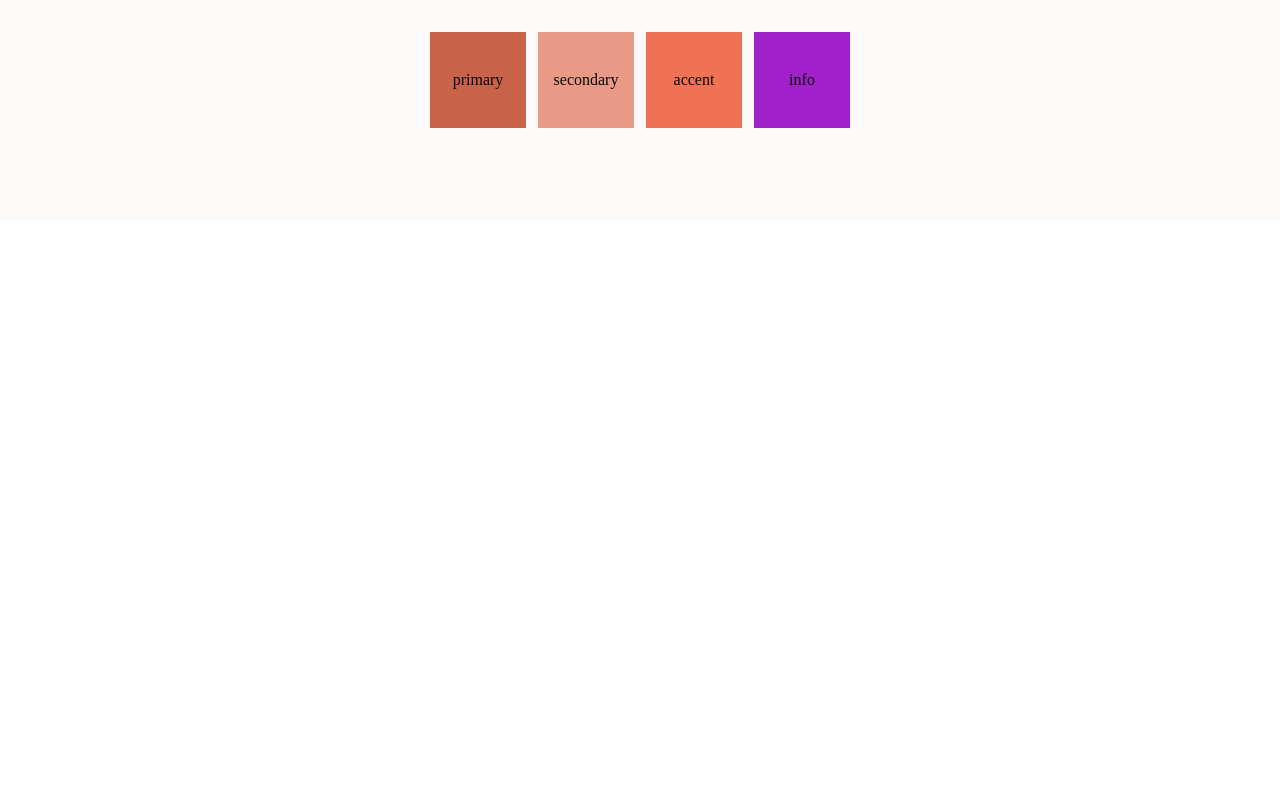
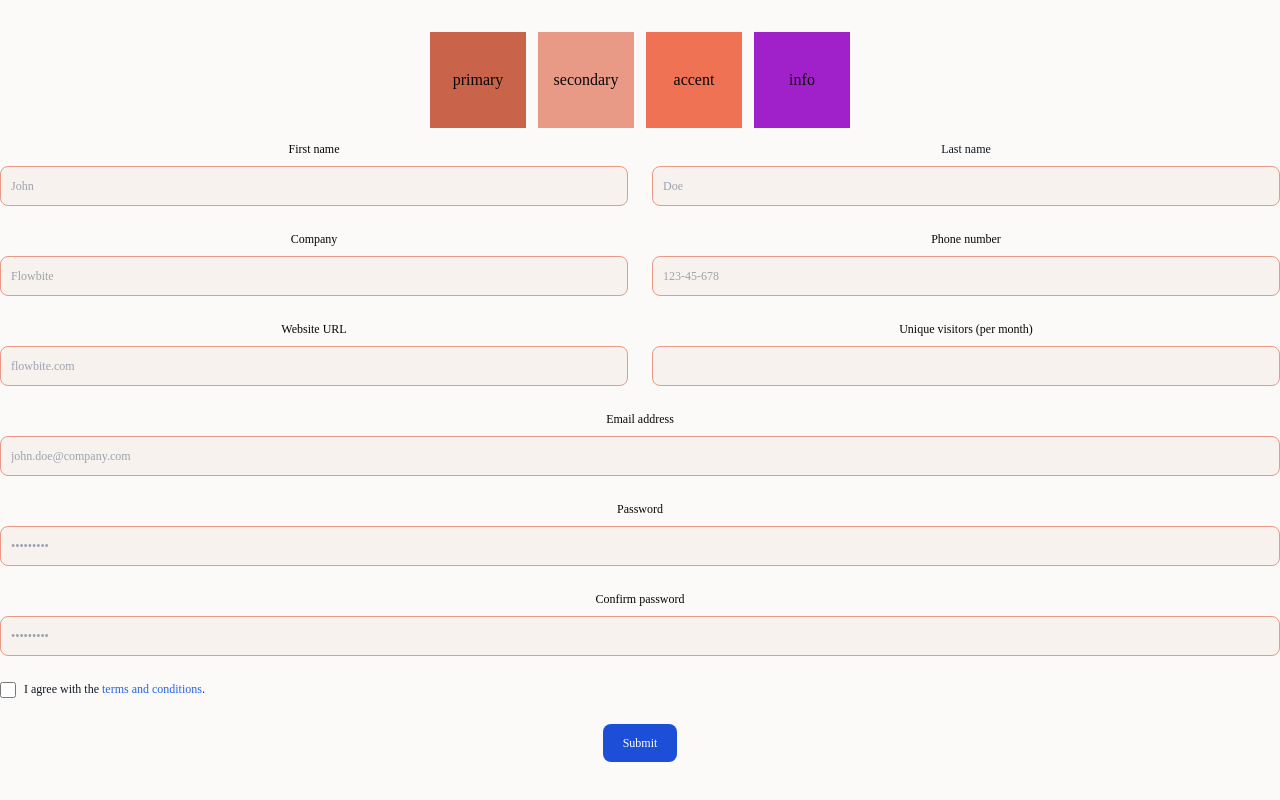
Before and after one commit to 4lexDel/Random-website, a React (Create React App) app: page / in a window 1280 px wide. Shown: the part 1016-1816 px from the top of the page. Before the commit the page ends 1236 px from the top, so only its background shows below. Built offline with nearby package versions, Linux system fonts and the light colour scheme.

Commit message:
palette update + inputs

```diff
--- /dev/null
+++ b/src/components/Form/Form.tsx
@@ -0,0 +1,53 @@
+function Form() {
+    return (
+        <form>
+            <div className="grid gap-6 mb-6 md:grid-cols-2">
+                <div>
+                    <label htmlFor="first_name" className="block mb-2 text-sm font-medium text-text">First name</label>
+                    <input type="text" id="first_name" className="bg-background-50 border border-secondary text-text text-sm rounded-lg focus:ring-blue-500 focus:border-blue-500 block w-full p-2.5" placeholder="John" required />
+                </div>
+                <div>
+                    <label htmlFor="last_name" className="block mb-2 text-sm font-medium text-gray-900 dark:white">Last name</label>
+                    <input type="text" id="last_name" className="bg-background-50 border border-secondary text-text text-sm rounded-lg focus:ring-blue-500 focus:border-blue-500 block w-full p-2.5" placeholder="Doe" required />
+                </div>
+                <div>
+                    <label htmlFor="company" className="block mb-2 text-sm font-medium text-gray-900 text-text">Company</label>
+                    <input type="text" id="company" className="bg-background-50 border border-secondary text-text text-sm rounded-lg focus:ring-blue-500 focus:border-blue-500 block w-full p-2.5" placeholder="Flowbite" required />
+                </div>
+                <div>
+                    <label htmlFor="phone" className="block mb-2 text-sm font-medium text-gray-900 text-text">Phone number</label>
+                    <input type="tel" id="phone" className="bg-background-50 border border-secondary text-text text-sm rounded-lg focus:ring-blue-500 focus:border-blue-500 block w-full p-2.5" placeholder="123-45-678" pattern="[0-9]{3}-[0-9]{2}-[0-9]{3}" required />
+                </div>
+                <div>
+                    <label htmlFor="website" className="block mb-2 text-sm font-medium text-gray-900 text-text">Website URL</label>
+                    <input type="url" id="website" className="bg-background-50 border border-secondary text-text text-sm rounded-lg focus:ring-blue-500 focus:border-blue-500 block w-full p-2.5" placeholder="flowbite.com" required />
+                </div>
+                <div>
+                    <label htmlFor="visitors" className="block mb-2 text-sm font-medium text-gray-900 text-text">Unique visitors (per month)</label>
+                    <input type="number" id="visitors" className="bg-background-50 border border-secondary text-text text-sm rounded-lg focus:ring-blue-500 focus:border-blue-500 block w-full p-2.5" placeholder="" required />
+                </div>
+            </div>
+            <div className="mb-6">
+                <label htmlFor="email" className="block mb-2 text-sm font-medium text-gray-900 text-text">Email address</label>
+                <input type="email" id="email" className="bg-background-50 border border-secondary text-text text-sm rounded-lg focus:ring-blue-500 focus:border-blue-500 block w-full p-2.5" placeholder="john.doe@company.com" required />
+            </div>
+            <div className="mb-6">
+                <label htmlFor="password" className="block mb-2 text-sm font-medium text-gray-900 text-text">Password</label>
+                <input type="password" id="password" className="bg-background-50 border border-secondary text-text text-sm rounded-lg focus:ring-blue-500 focus:border-blue-500 block w-full p-2.5" placeholder="•••••••••" required />
+            </div>
+            <div className="mb-6">
+                <label htmlFor="confirm_password" className="block mb-2 text-sm font-medium text-gray-900 text-text">Confirm password</label>
+                <input type="password" id="confirm_password" className="bg-background-50 border border-secondary text-text text-sm rounded-lg focus:ring-blue-500 focus:border-blue-500 block w-full p-2.5" placeholder="•••••••••" required />
+            </div>
+            <div className="flex items-start mb-6">
+                <div className="flex items-center h-5">
+                    <input id="remember" type="checkbox" value="" className="w-4 h-4 border border-gray-300 rounded bg-gray-50 focus:ring-3 focus:ring-blue-300 dark:bg-gray-700 dark:border-gray-600 dark:focus:ring-blue-600 dark:ring-offset-gray-800" required />
+                </div>
+                <label htmlFor="remember" className="ms-2 text-sm font-medium text-gray-900 dark:text-gray-300">I agree with the <a href="#" className="text-blue-600 hover:underline dark:text-blue-500">terms and conditions</a>.</label>
+            </div>
+            <button type="submit" className="text-white bg-blue-700 hover:bg-blue-800 focus:ring-4 focus:outline-none focus:ring-blue-300 font-medium rounded-lg text-sm w-full sm:w-auto px-5 py-2.5 text-center dark:bg-blue-600 dark:hover:bg-blue-700 dark:focus:ring-blue-800">Submit</button>
+        </form>
+    );
+}
+
+export default Form;
--- a/src/index.css
+++ b/src/index.css
@@ -10,38 +10,140 @@
 
 @layer base {
   :root {
+
     --text: #0a0605;
+    --text-50: #f6f0ee;
+    --text-100: #eee0dd;
+    --text-200: #ddc2bb;
+    --text-300: #cca399;
+    --text-400: #bb8577;
+    --text-500: #aa6655;
+    --text-600: #885244;
+    --text-700: #663d33;
+    --text-800: #442922;
+    --text-900: #221411;
+    --text-950: #110a09;
+
     --background: #fcfaf8;
+    --background-50: #f7f2ed;
+    --background-100: #f0e6db;
+    --background-200: #e0ccb8;
+    --background-300: #d1b394;
+    --background-400: #c29970;
+    --background-500: #b3804d;
+    --background-600: #8f663d;
+    --background-700: #6b4d2e;
+    --background-800: #47331f;
+    --background-900: #241a0f;
+    --background-950: #120d08;
+
     --primary: #c9644a;
+    --primary-50: #f9eeeb;
+    --primary-100: #f3ddd8;
+    --primary-200: #e8bbb0;
+    --primary-300: #dc9a89;
+    --primary-400: #d07862;
+    --primary-500: #c4563b;
+    --primary-600: #9d452f;
+    --primary-700: #763423;
+    --primary-800: #4f2217;
+    --primary-900: #27110c;
+    --primary-950: #140906;
+
     --secondary: #e89a87;
+    --secondary-50: #fbedea;
+    --secondary-100: #f7dbd4;
+    --secondary-200: #efb7a9;
+    --secondary-300: #e7937e;
+    --secondary-400: #de6f54;
+    --secondary-500: #d64b29;
+    --secondary-600: #ab3c21;
+    --secondary-700: #812d18;
+    --secondary-800: #561e10;
+    --secondary-900: #2b0f08;
+    --secondary-950: #150804;
+
     --accent: #ee7253;
+    --accent-50: #fdece8;
+    --accent-100: #fad9d1;
+    --accent-200: #f6b3a2;
+    --accent-300: #f18d74;
+    --accent-400: #ed6745;
+    --accent-500: #e84117;
+    --accent-600: #ba3412;
+    --accent-700: #8b270e;
+    --accent-800: #5d1a09;
+    --accent-900: #2e0d05;
+    --accent-950: #170602;
+
     --info: #a021ca;
   }
   .dark {
     --text: #faf6f5;
+    --text-50: #110a09;
+    --text-100: #221411;
+    --text-200: #442922;
+    --text-300: #663d33;
+    --text-400: #885244;
+    --text-500: #aa6655;
+    --text-600: #bb8577;
+    --text-700: #cca399;
+    --text-800: #ddc2bb;
+    --text-900: #eee0dd;
+    --text-950: #f6f0ee;
+
     --background: #070503;
+    --background-50: #120d08;
+    --background-100: #241a0f;
+    --background-200: #47331f;
+    --background-300: #6b4d2e;
+    --background-400: #8f663d;
+    --background-500: #b3804d;
+    --background-600: #c29970;
+    --background-700: #d1b394;
+    --background-800: #e0ccb8;
+    --background-900: #f0e6db;
+    --background-950: #f7f2ed;
+
     --primary: #b54f36;
+    --primary-50: #140906;
+    --primary-100: #27110c;
+    --primary-200: #4f2217;
+    --primary-300: #763423;
+    --primary-400: #9d452f;
+    --primary-500: #c4563b;
+    --primary-600: #d07862;
+    --primary-700: #dc9a89;
+    --primary-800: #e8bbb0;
+    --primary-900: #f3ddd8;
+    --primary-950: #f9eeeb;
+
     --secondary: #782a17;
+    --secondary-50: #150804;
+    --secondary-100: #2b0f08;
+    --secondary-200: #561e10;
+    --secondary-300: #812d18;
+    --secondary-400: #ab3c21;
+    --secondary-500: #d64b29;
+    --secondary-600: #de6f54;
+    --secondary-700: #e7937e;
+    --secondary-800: #efb7a9;
+    --secondary-900: #f7dbd4;
+    --secondary-950: #fbedea;
+
     --accent: #ac3011;
+    --accent-50: #170602;
+    --accent-100: #2e0d05;
+    --accent-200: #5d1a09;
+    --accent-300: #8b270e;
+    --accent-400: #ba3412;
+    --accent-500: #e84117;
+    --accent-600: #ed6745;
+    --accent-700: #f18d74;
+    --accent-800: #f6b3a2;
+    --accent-900: #fad9d1;
+    --accent-950: #fdece8;
+
     --info: #7c179e;
   }
 }
-
-/* @layer base {
-  :root {
-    --text: #0c1d14;
-    --background: #f4fbf6;
-    --primary: #39d57f;
-    --secondary: #85efb5;
-    --accent: #43f493;
-    --info: #3c47e5;
-  }
-  .dark {
-    --text: #e2f3ea;
-    --background: #040b06;
-    --primary: #2ac670;
-    --secondary: #107a40;
-    --accent: #0bbc5b;
-    --info: #343b9c;
-  }
-} */
--- a/src/pages/HomePage.tsx
+++ b/src/pages/HomePage.tsx
@@ -1,3 +1,4 @@
+import Form from "../components/Form/Form";
 import Palette from "../components/Palette/Palette";
 
 function HomePage() {
@@ -38,6 +39,8 @@ function HomePage() {
             </h3>
 
             <Palette></Palette>
+
+            <Form></Form>
         </section>
     );
 }
--- a/tailwind.config.js
+++ b/tailwind.config.js
@@ -4,12 +4,77 @@ module.exports = {
   theme: {
     extend: {
       colors: {
-        'text': 'var(--text)',
-        'background': 'var(--background)',
-        'primary': 'var(--primary)',
-        'secondary': 'var(--secondary)',
-        'accent': 'var(--accent)',
         'info': 'var(--info)',
+        'text': {
+          DEFAULT: 'var(--text)',
+          50: 'var(--text-50)',
+          100: 'var(--text-100)',
+          200: 'var(--text-200)',
+          300: 'var(--text-300)',
+          400: 'var(--text-400)',
+          500: 'var(--text-500)',
+          600: 'var(--text-600)',
+          700: 'var(--text-700)',
+          800: 'var(--text-800)',
+          900: 'var(--text-900)',
+          950: 'var(--text-950)',
+        },
+        'background': {
+          DEFAULT: 'var(--background)',
+          50: 'var(--background-50)',
+          100: 'var(--background-100)',
+          200: 'var(--background-200)',
+          300: 'var(--background-300)',
+          400: 'var(--background-400)',
+          500: 'var(--background-500)',
+          600: 'var(--background-600)',
+          700: 'var(--background-700)',
+          800: 'var(--background-800)',
+          900: 'var(--background-900)',
+          950: 'var(--background-950)',
+        },
+        'primary': {
+          DEFAULT: 'var(--primary)',
+          50: 'var(--primary-50)',
+          100: 'var(--primary-100)',
+          200: 'var(--primary-200)',
+          300: 'var(--primary-300)',
+          400: 'var(--primary-400)',
+          500: 'var(--primary-500)',
+          600: 'var(--primary-600)',
+          700: 'var(--primary-700)',
+          800: 'var(--primary-800)',
+          900: 'var(--primary-900)',
+          950: 'var(--primary-950)',
+        },
+        'secondary': {
+          DEFAULT: 'var(--secondary)',
+          50: 'var(--secondary-50)',
+          100: 'var(--secondary-100)',
+          200: 'var(--secondary-200)',
+          300: 'var(--secondary-300)',
+          400: 'var(--secondary-400)',
+          500: 'var(--secondary-500)',
+          600: 'var(--secondary-600)',
+          700: 'var(--secondary-700)',
+          800: 'var(--secondary-800)',
+          900: 'var(--secondary-900)',
+          950: 'var(--secondary-950)',
+        },
+        'accent': {
+          DEFAULT: 'var(--accent)',
+          50: 'var(--accent-50)',
+          100: 'var(--accent-100)',
+          200: 'var(--accent-200)',
+          300: 'var(--accent-300)',
+          400: 'var(--accent-400)',
+          500: 'var(--accent-500)',
+          600: 'var(--accent-600)',
+          700: 'var(--accent-700)',
+          800: 'var(--accent-800)',
+          900: 'var(--accent-900)',
+          950: 'var(--accent-950)',
+        },
        },
 
     },
```
Also changed, not shown: 1 other file (tests, documents, lock files or other folders).
